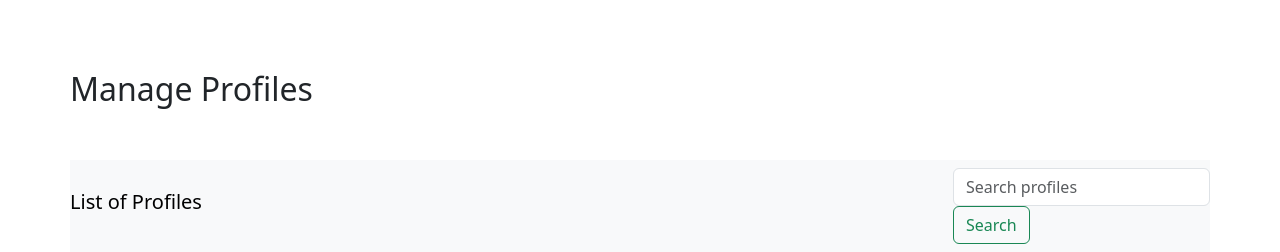
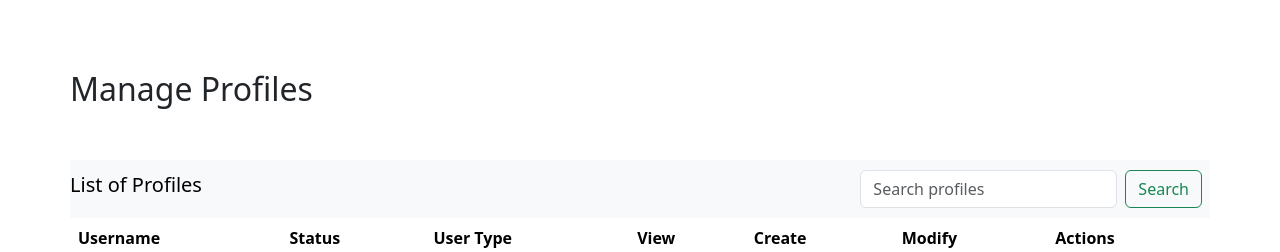
Before and after one commit to sanashii/proftpd_flask, a Flask app: page /manage_profiles in a window 1280 px wide. Shown: the part 70-322 px from the top of the page. Run offline with Flask 3, Linux system fonts and the light colour scheme; the visitor is signed in with stand-in values (Sample User, id 1); lists and menus that the app fills with data are empty; some libraries are stand-ins or nearby versions.

Commit message:
fix: fully fixed manage_profiles page

```diff
--- a/app.py
+++ b/app.py
@@ -274,6 +274,22 @@ def manage_profiles():
                          profiles=pagination.items,
                          pagination=pagination)
 
+@app.route('/update_profile/<string:username>', methods=['POST'])
+@admin_required
+@modify_required
+def update_profile(username):
+    profile = TraxUser.query.get_or_404(username)
+    data = request.get_json()
+
+    # Update profile attributes
+    profile.is_enabled = data.get('is_enabled', profile.is_enabled)
+    profile.user_type = data.get('user_type', profile.user_type)
+    profile.can_view = data.get('can_view', profile.can_view)
+    profile.can_create = data.get('can_create', profile.can_create)
+    profile.can_modify = data.get('can_modify', profile.can_modify)
+
+    db.session.commit()
+    return jsonify({'success': True})
 
 # manage user component
 @app.route('/manage_user/<string:username>', methods=['GET'])
--- a/static/scripts.js
+++ b/static/scripts.js
@@ -617,17 +617,16 @@ function initProfileHandlers() {
             data: JSON.stringify(data),
             success: function(response) {
                 if (response.success) {
-                    // Disable inputs
                     row.find('input, select').prop('disabled', true);
-
-                    // Toggle button visibility
                     row.find('.edit-profile').show();
                     row.find('.save-profile, .cancel-edit').hide();
+                } else {
+                    alert('Failed to update profile: ' + response.error);
                 }
             },
             error: function(xhr, status, error) {
-                console.error('Error updating profile:', error);
-                alert('Failed to update profile. Please try again.');
+                alert('Failed to update profile: ' + xhr.responseText);
+                console.error('Error updating profile:', xhr.responseText);
             }
         });
     });
--- a/templates/components/manage_profiles_component.html
+++ b/templates/components/manage_profiles_component.html
@@ -7,11 +7,11 @@
 </head>
 <body data-show-modal="{{ show_modal if show_modal else '' }}">
     <div class="container">
-        <nav class="navbar navbar-light bg-light justify-content-between mt-4">
+        <nav class="navbar navbar-light bg-light justify-content-between mt-4" aria-label="Profile Navigation">
             <h4 class="navbar-brand">List of Profiles</h4>
-            <form class="form-inline" method="GET">
-                <input class="form-control mr-sm-2" type="search" name="search" placeholder="Search profiles" value="{{ request.args.get('search', '') }}">
-                <button class="btn btn-outline-success my-2 my-sm-0" type="submit">Search</button>
+            <form class="form-inline d-flex">
+                <input class="form-control mr-2" type="search" name="search" placeholder="Search profiles" value="{{ request.args.get('search', '') }}">
+                <button class="btn btn-outline-success ms-2 me-2 my-2 my-sm-0" type="submit">Search</button>
             </form>
         </nav>
 
```
Also changed, not shown: 1 other file.
